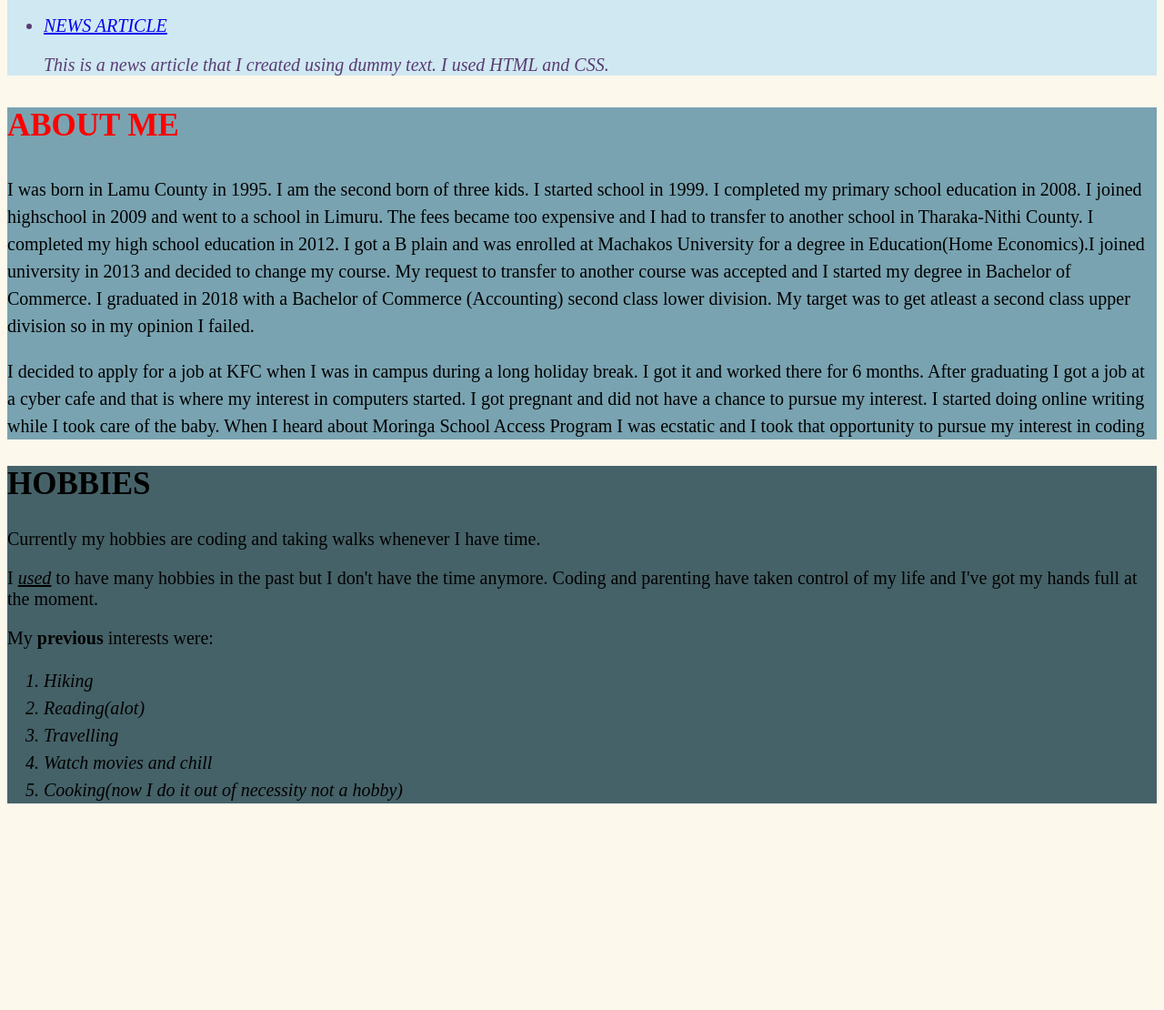
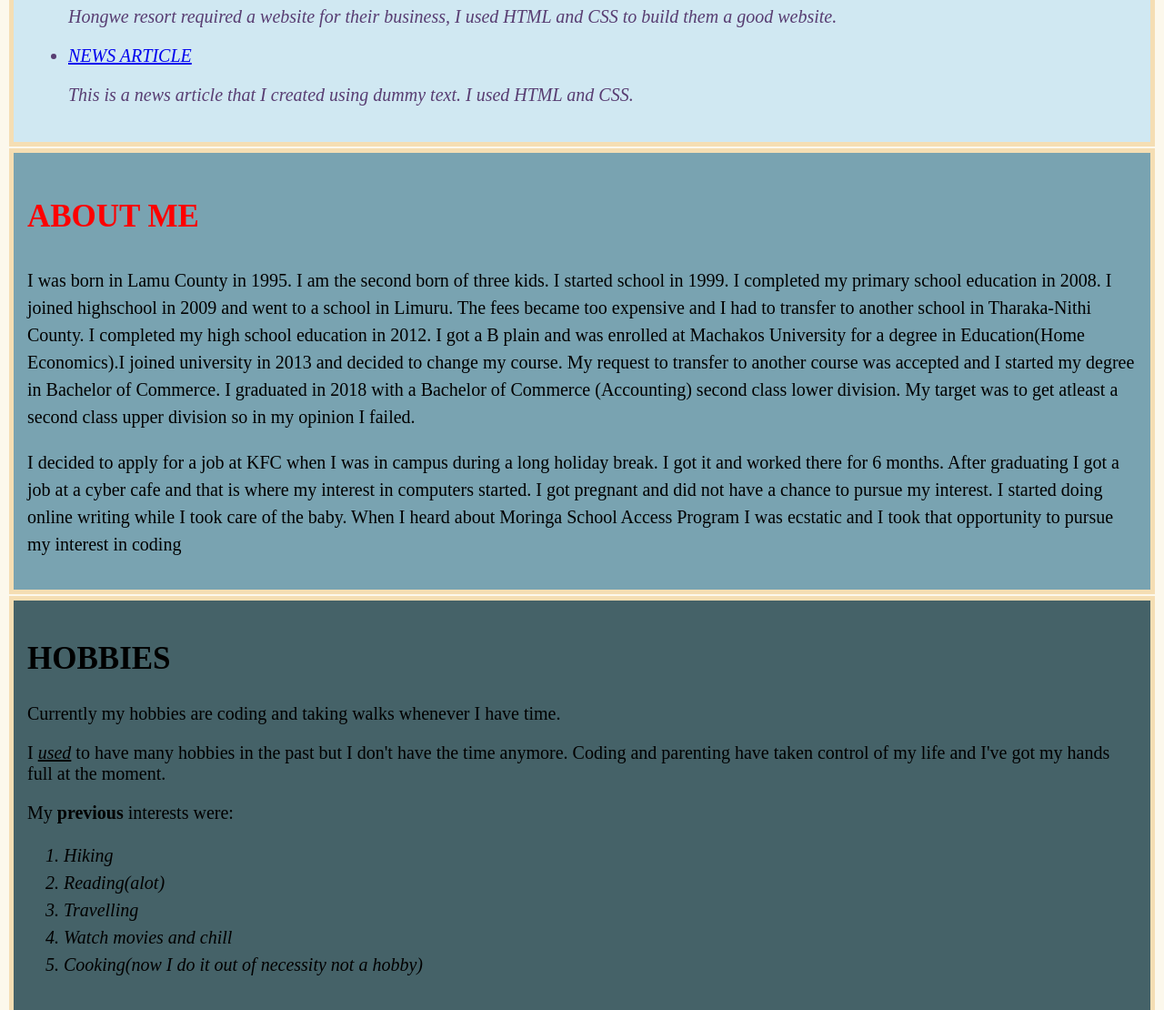
Before and after one commit to estherndichu/week1-ip, a plain HTML site: page index.html in a window 1280 px wide. Shown: the part 912-2022 px from the top of the page at 91% size. Before the commit the page ends 1815 px from the top, so only its background shows below. Drawn offline with Linux system fonts and the light colour scheme.

Commit message:
style divs using box model

```diff
--- a/css/styles.css
+++ b/css/styles.css
@@ -10,8 +10,10 @@ img {
 }
 .intro {
     color: #583d72;
-    margin: 40px solid lightgreen;
     background-color: #d0e8f2;
+    border: 5px solid wheat;
+    padding: 20px;
+    margin: 2px;
 }
 .intro h2 {
     text-align: center;
@@ -27,6 +29,9 @@ img {
 .about {
     color: black;
     background-color: #79a3b1;
+    border: 5px solid wheat;
+    padding: 15px;
+    margin: 2px;
 }
 .about h3 {
     font-size: 35px;
@@ -38,6 +43,9 @@ img {
 .hobbies {
     color: black;
     background-color: #456268;
+    border: 5px solid wheat;
+    padding: 15px;
+    margin: 2px;
 }
 .hobbies h2 {
     text-transform: uppercase;
```
